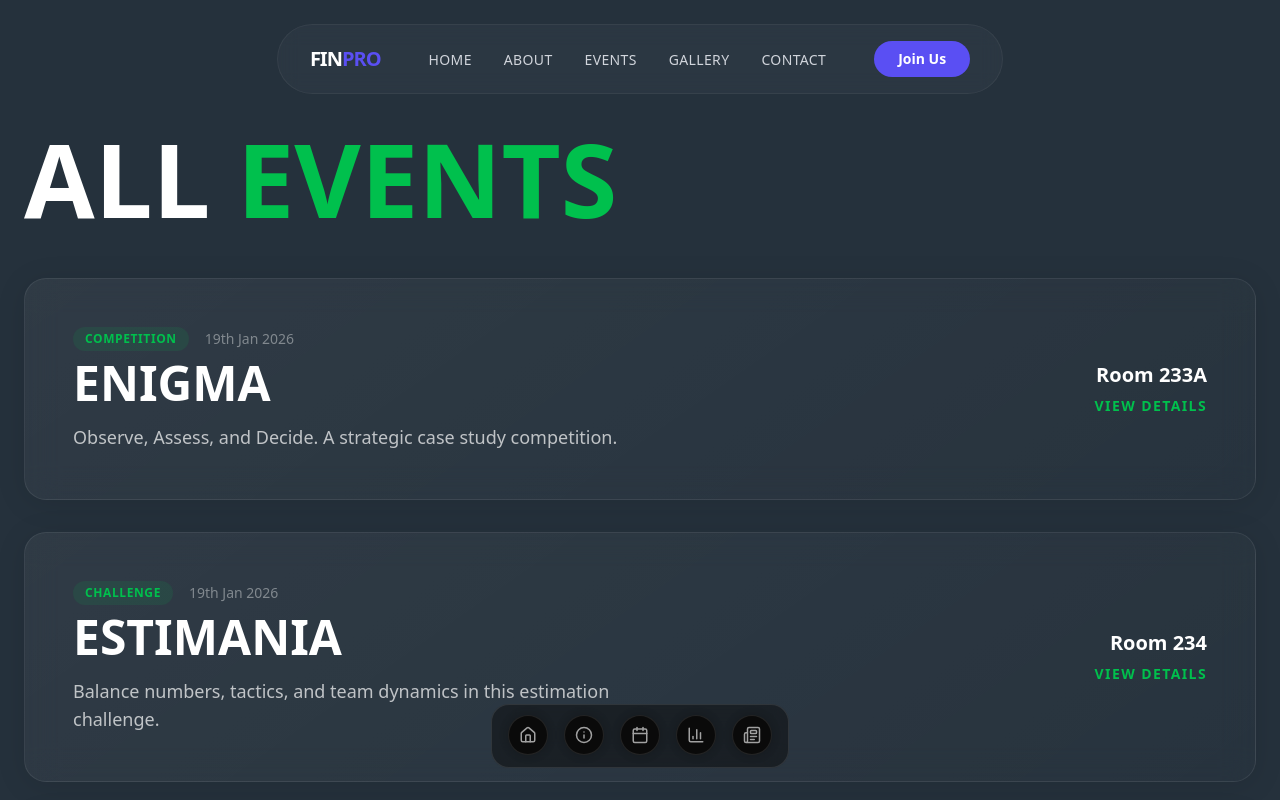
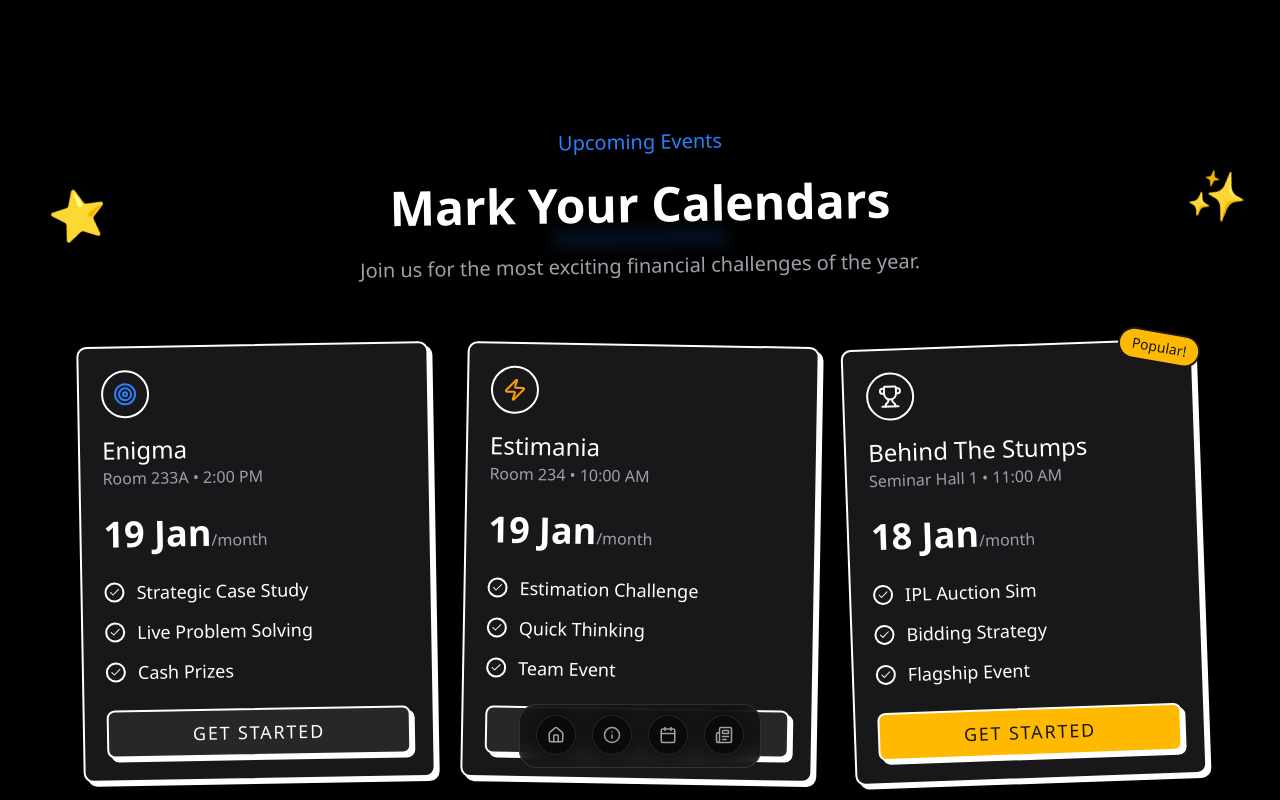
Before and after one commit to SH20RAJ/finance-club, a Next.js app: page /events in a window 1280 px wide. Shown: the top 800 px of the page. Built offline with nearby package versions, Linux system fonts and the light colour scheme.

Commit message:
feat: Implement new design system with handwritten fonts and creative components

```diff
--- a/src/app/events/page.tsx
+++ b/src/app/events/page.tsx
@@ -1,116 +1,52 @@
 'use client';
 
-import { motion } from 'framer-motion';
-import { Navbar } from "@/components/ui/Navbar";
+import { Navbar } from "@/components/navbar";
 import { Footer } from "@/components/layout/Footer";
-
-const allEvents = [
-  {
-    title: 'ENIGMA',
-    date: '2026-01-19T14:00',
-    displayDate: '19th Jan 2026',
-    location: 'Room 233A',
-    description: 'Observe, Assess, and Decide. A strategic case study competition.',
-    color: 'text-fin-blue',
-    category: 'Competition'
-  },
-  {
-    title: 'ESTIMANIA',
-    date: '2026-01-19T10:00',
-    displayDate: '19th Jan 2026',
-    location: 'Room 234',
-    description: 'Balance numbers, tactics, and team dynamics in this estimation challenge.',
-    color: 'text-fin-red',
-    category: 'Challenge'
-  },
-  {
-    title: 'BEHIND THE STUMPS',
-    date: '2026-01-18T11:00',
-    displayDate: '18th Jan 2026',
-    location: 'Seminar Hall 1',
-    description: 'The ultimate cricket auction simulation. Bid smart, build your dream team.',
-    color: 'text-fin-green',
-    category: 'Flagship'
-  }
-];
+import { CreativePricing, PricingTier } from "@/components/ui/creative-pricing";
+import { Zap, Trophy, Target, Calendar } from "lucide-react";
 
 export default function EventsPage() {
-
-  // JSON-LD for SEO
-  const jsonLd = {
-    "@context": "https://schema.org",
-    "@type": "ItemList",
-    "itemListElement": allEvents.map((event, index) => ({
-      "@type": "Event",
-      "position": index + 1,
-      "name": event.title,
-      "startDate": event.date,
-      "location": {
-        "@type": "Place",
-        "name": event.location,
-        "address": {
-          "@type": "PostalAddress",
-          "addressLocality": "Ranchi",
-          "addressRegion": "Jharkhand",
-          "addressCountry": "IN"
-        }
-      },
-      "description": event.description
-    }))
-  };
+  const events: PricingTier[] = [
+    {
+      name: "Enigma",
+      price: "19 Jan",
+      description: "Room 233A • 2:00 PM",
+      icon: <Target className="w-6 h-6" />,
+      features: ["Strategic Case Study", "Live Problem Solving", "Cash Prizes"],
+      color: "blue",
+      popular: false,
+    },
+    {
+      name: "Estimania",
+      price: "19 Jan",
+      description: "Room 234 • 10:00 AM",
+      icon: <Zap className="w-6 h-6" />,
+      features: ["Estimation Challenge", "Quick Thinking", "Team Event"],
+      color: "amber",
+      popular: false,
+    },
+    {
+      name: "Behind The Stumps",
+      price: "18 Jan",
+      description: "Seminar Hall 1 • 11:00 AM",
+      icon: <Trophy className="w-6 h-6" />,
+      features: ["IPL Auction Sim", "Bidding Strategy", "Flagship Event"],
+      color: "emerald",
+      popular: true,
+    }
+  ];
 
   return (
-    <main className="min-h-screen bg-fin-dark text-white selection:bg-fin-green selection:text-black">
+    <main className="min-h-screen bg-zinc-50 dark:bg-black font-sans">
       <Navbar />
-      <script
-        type="application/ld+json"
-        dangerouslySetInnerHTML={{ __html: JSON.stringify(jsonLd) }}
-      />
 
-      <section className="pt-32 pb-16 container px-6 mx-auto">
-        <motion.h1
-          initial={{ opacity: 0, x: -50 }}
-          animate={{ opacity: 1, x: 0 }}
-          className="font-heading text-[8vw] leading-none font-bold mb-12"
-        >
-           ALL <span className="text-fin-green">EVENTS</span>
-        </motion.h1>
-
-        <div className="grid grid-cols-1 gap-8">
-            {allEvents.map((event, index) => (
-               <motion.div
-                 key={index}
-                 initial={{ opacity: 0, y: 20 }}
-                 whileInView={{ opacity: 1, y: 0 }}
-                 viewport={{ once: true }}
-                 className="glass-card p-8 md:p-12 rounded-3xl border-l-4 border-l-transparent hover:border-l-fin-green transition-all group"
-               >
-                  <div className="flex flex-col md:flex-row justify-between md:items-center gap-6">
-                     <div>
-                        <div className="flex items-center gap-4 mb-2">
-                           <span className="bg-fin-green/10 text-fin-green px-3 py-1 rounded-full text-xs font-bold uppercase tracking-wider">
-                              {event.category}
-                           </span>
-                           <span className="text-white/40 font-sans text-sm">{event.displayDate}</span>
-                        </div>
-                        <h2 className="font-heading text-4xl md:text-5xl font-bold text-white mb-4 group-hover:text-fin-green transition-colors">
-                           {event.title}
-                        </h2>
-                        <p className="max-w-xl text-white/70 font-sans text-lg">
-                           {event.description}
-                        </p>
-                     </div>
-
-                     <div className="text-right">
-                        <div className="font-sans font-bold text-xl text-white mb-1">{event.location}</div>
-                        <button className="text-fin-green uppercase font-bold text-sm tracking-widest hover:underline decoration-2 underline-offset-4">
-                           View Details
-                        </button>
-                     </div>
-                  </div>
-               </motion.div>
-            ))}
-        </div>
+      <section className="pt-32 pb-20">
+         <CreativePricing
+           tag="Upcoming Events"
+           title="Mark Your Calendars"
+           description="Join us for the most exciting financial challenges of the year."
+           tiers={events}
+         />
       </section>
 
       <Footer />
--- a/src/app/page.tsx
+++ b/src/app/page.tsx
@@ -1,29 +1,87 @@
-import type { Metadata } from "next";
-import { Navbar } from "@/components/ui/Navbar";
-import { Hero } from "@/components/home/Hero";
-import { EventsSection } from "@/components/home/EventsSection";
-import { SpeakersSection } from "@/components/home/SpeakersSection";
-import { GallerySection } from "@/components/home/GallerySection";
+import { Navbar } from "@/components/navbar";
+import { GlowingEffect } from "@/components/ui/glowing-effect";
+import { Testimonial } from "@/components/ui/design-testimonial"; // Check named export compatibility
+import { Gallery4 } from "@/components/blocks/gallery4";
 import { Footer } from "@/components/layout/Footer";
+import { Button } from "@/components/ui/button";
+import { ArrowRight, Sparkles } from "lucide-react";
+import Link from "next/link"; // Required for Link usage
 
-export const metadata: Metadata = {
-  title: "Finance Club - Finstreet '26",
-  description: "The official website of Finance Club BIT Mesra. Presenting Finstreet - Behind the Stumps.",
-  openGraph: {
-    title: "Finance Club - Finstreet '26",
-    description: "Where strategy meets the spirit of cricket. Join the revolution.",
-    type: "website",
-  },
+export const metadata = {
+  title: "Finance Club | Creative",
+  description: "The most creative finance club on campus.",
 };
 
 export default function Home() {
   return (
-    <main className="min-h-screen bg-fin-dark text-white selection:bg-fin-blue selection:text-white">
-      <Navbar />
-      <Hero />
-      <EventsSection />
-      <SpeakersSection />
-      <GallerySection />
+    <main className="min-h-screen bg-zinc-50 dark:bg-black text-zinc-900 dark:text-zinc-50 selection:bg-fin-blue selection:text-white overflow-hidden">
+
+      {/* HERO SECTION WITH GLOWING EFFECT */}
+      <section className="relative min-h-screen w-full flex flex-col items-center justify-center overflow-hidden pt-20">
+
+         {/* Background Glow */}
+         <div className="absolute inset-0 z-0 opacity-40 dark:opacity-20 pointer-events-none">
+            <GlowingEffect spread={100} blur={160} />
+         </div>
+
+         <div className="container relative z-10 flex flex-col items-center text-center px-6">
+            <div className="inline-flex items-center gap-2 px-4 py-2 rounded-full border-2 border-zinc-900 dark:border-white bg-white dark:bg-zinc-900 shadow-[4px_4px_0px_0px] shadow-zinc-900 dark:shadow-white mb-8 rotate-[-2deg] hover:rotate-0 transition-transform cursor-default">
+               <Sparkles className="w-4 h-4 text-amber-500" />
+               <span className="font-handwritten font-bold text-lg">Accepting New Members 2026</span>
+            </div>
+
+            <h1 className="font-handwritten font-black text-[12vw] leading-[0.85] tracking-tight relative">
+               FINSTREET
+               <span className="absolute -top-4 -right-8 text-[4vw] text-fin-blue rotate-12">
+                 '26
+               </span>
+            </h1>
+
+            <p className="max-w-xl text-xl md:text-2xl mt-8 font-handwritten text-zinc-600 dark:text-zinc-400 rotate-1">
+               Where the graph goes up, and the <span className="underline decoration-wavy decoration-fin-red">logic runs deep.</span>
+            </p>
+
+            <div className="flex flex-col md:flex-row gap-6 mt-12">
+               <Link href="/join">
+                 <Button className="h-14 px-8 text-xl font-handwritten border-2 border-zinc-900 dark:border-white bg-fin-blue text-white shadow-[6px_6px_0px_0px] shadow-zinc-900 dark:shadow-white hover:translate-x-[-2px] hover:translate-y-[-2px] hover:shadow-[8px_8px_0px_0px] transition-all">
+                    Start Trading
+                    <ArrowRight className="ml-2 w-5 h-5" />
+                 </Button>
+               </Link>
+               <Link href="/events">
+                 <Button variant="outline" className="h-14 px-8 text-xl font-handwritten border-2 border-zinc-900 dark:border-white bg-white dark:bg-zinc-900 text-zinc-900 dark:text-white shadow-[6px_6px_0px_0px] shadow-zinc-900 dark:shadow-white hover:translate-x-[-2px] hover:translate-y-[-2px] hover:shadow-[8px_8px_0px_0px] transition-all">
+                    View Events
+                 </Button>
+               </Link>
+            </div>
+         </div>
+      </section>
+
+      {/* GALLERY SECTION */}
+      <section className="relative z-10 py-20 bg-white dark:bg-zinc-950 border-y-2 border-zinc-900 dark:border-zinc-800">
+         <Gallery4
+           title="Our Memories"
+           description="Snapshots from the trading floor, hackathons, and late-night analysis sessions."
+           items={[
+             { id: "1", title: "FinStreet '25", description: "The biggest financial festival of the year.", image: "https://images.unsplash.com/photo-1556761175-5973dc0f32e7?auto=format&fit=crop&q=80&w=2000", href: "/events" },
+             { id: "2", title: "Crypto Summit", description: "Exploring the future of decentralized finance.", image: "https://images.unsplash.com/photo-1621504450168-b8c437536123?auto=format&fit=crop&q=80&w=2000", href: "/events" },
+             { id: "3", title: "Stock Wars", description: "Live trading simulation with real-time market data.", image: "https://images.unsplash.com/photo-1611974765270-ca12586343bb?auto=format&fit=crop&q=80&w=2000", href: "/events" },
+             { id: "4", title: "Guest Lectures", description: "Industry experts sharing their wisdom.", image: "https://images.unsplash.com/photo-1544531586-fde5298cdd40?auto=format&fit=crop&q=80&w=2000", href: "/events" },
+             { id: "5", title: "Networking", description: "Connecting future leaders of finance.", image: "https://images.unsplash.com/photo-1528605248644-14dd04022da1?auto=format&fit=crop&q=80&w=2000", href: "/events" }
+           ]}
+         />
+      </section>
+
+      {/* TESTIMONIALS */}
+      <section className="py-20 bg-zinc-50 dark:bg-zinc-900">
+         <div className="container mx-auto px-6 mb-12 text-center">
+            <h2 className="font-handwritten text-5xl font-bold mb-4 rotate-[-1deg]">
+               Real Talk form <span className="text-fin-blue">Alumni</span>
+            </h2>
+         </div>
+         <Testimonial />
+      </section>
+
       <Footer />
     </main>
   );
--- a/src/components/navbar.tsx
+++ b/src/components/navbar.tsx
@@ -19,10 +19,9 @@ export const Navbar = () => {
             <FloatingDock
                 items={[
                     { title: "Home", icon: <Home className="h-full w-full" />, href: "/" },
-                    { title: "About", icon: <Info className="h-full w-full" />, href: "#about" },
-                    { title: "Events", icon: <Calendar className="h-full w-full" />, href: "#events" },
-                    { title: "Research", icon: <BarChart3 className="h-full w-full" />, href: "#research" },
-                    { title: "News", icon: <Newspaper className="h-full w-full" />, href: "#news" },
+                    { title: "About", icon: <Info className="h-full w-full" />, href: "/about" },
+                    { title: "Events", icon: <Calendar className="h-full w-full" />, href: "/events" },
+                    { title: "Gallery", icon: <Newspaper className="h-full w-full" />, href: "/gallery" },
                 ]}
             />
         </div>
--- a/src/components/ui/creative-pricing.tsx
+++ b/src/components/ui/creative-pricing.tsx
@@ -5,7 +5,7 @@ import { cn } from "@/lib/utils";
 interface PricingTier {
     name: string;
     icon: React.ReactNode;
-    price: number;
+    price: number | string;
     description: string;
     features: string[];
     popular?: boolean;
@@ -105,7 +105,7 @@ function CreativePricing({
                             {/* Price */}
                             <div className="mb-6 font-handwritten">
                                 <span className="text-4xl font-bold text-zinc-900 dark:text-white">
-                                    ${tier.price}
+                                    {tier.price}
                                 </span>
                                 <span className="text-zinc-600 dark:text-zinc-400">
                                     /month
@@ -174,4 +174,5 @@ function CreativePricing({
 }
 
 
-export { CreativePricing, PricingTier }
+export { CreativePricing };
+export type { PricingTier };
```
